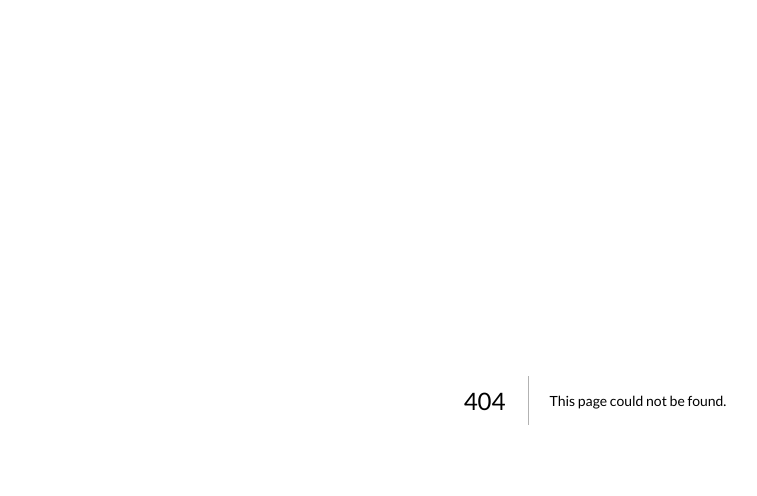
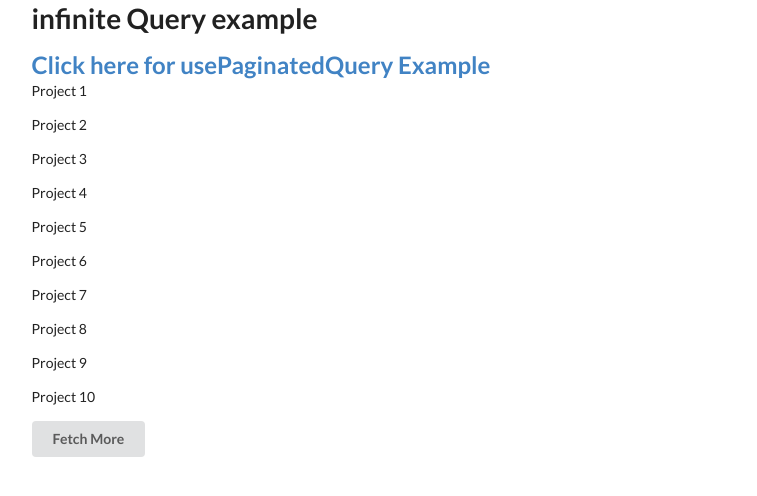
Before and after one commit to deepakbhattmits/app-next-pagination, a Next.js app: page /infiniteQuery in a window 1280 px wide. Before the commit this address had no page. Shown: the top 496 px of the page, without its empty margins (45-802 px from the left). Built offline with nearby package versions, Linux system fonts and the light colour scheme.

Commit message:
Create infiniteQuery.js

```diff
--- /dev/null
+++ b/pages/infiniteQuery.js
@@ -0,0 +1,65 @@
+/** @format */
+import Link from 'next/link';
+
+import { ReactQueryDevtools } from 'react-query-devtools';
+import axios from 'axios';
+import { useInfiniteQuery, queryCache } from 'react-query';
+import React from 'react';
+
+async function fetchPosts(_, page = 0) {
+	const { data } = await axios.get('/api/posts', {
+		params: { page },
+	});
+	return data;
+}
+const InfiniteQuery = () => {
+	const {
+		status,
+		data,
+		error,
+		isFetching,
+		isPreviousData,
+		canFetchMore,
+		fetchMore,
+	} = useInfiniteQuery('posts', fetchPosts, {
+		getFetchMore: (lastPage) => lastPage.nextPageOffset,
+	});
+	return (
+		<>
+			<h1>infinite Query example</h1>
+			<Link href='/'>
+				<a>
+					<h2>
+						Click here for <strong>usePaginatedQuery</strong> Example
+					</h2>
+				</a>
+			</Link>
+			{status === 'loading' ? (
+				<div>Loading...</div>
+			) : status === 'error' ? (
+				<div>Error: {error.message}</div>
+			) : (
+				// `data` will either resolve to the latest page's data
+				// or if fetching a new page, the last successful page's data
+				<div>
+					{data.map((page, index) => (
+						<React.Fragment key={index}>
+							{page.posts?.map((project) => (
+								<p key={project.id}>{project.name}</p>
+							))}
+						</React.Fragment>
+					))}
+					<button
+						className='ui button'
+						disabled={!canFetchMore}
+						onClick={() => fetchMore()}>
+						Fetch More
+					</button>
+				</div>
+			)}
+
+			<ReactQueryDevtools initialIsOpen />
+		</>
+	);
+};
+export default InfiniteQuery;
```
